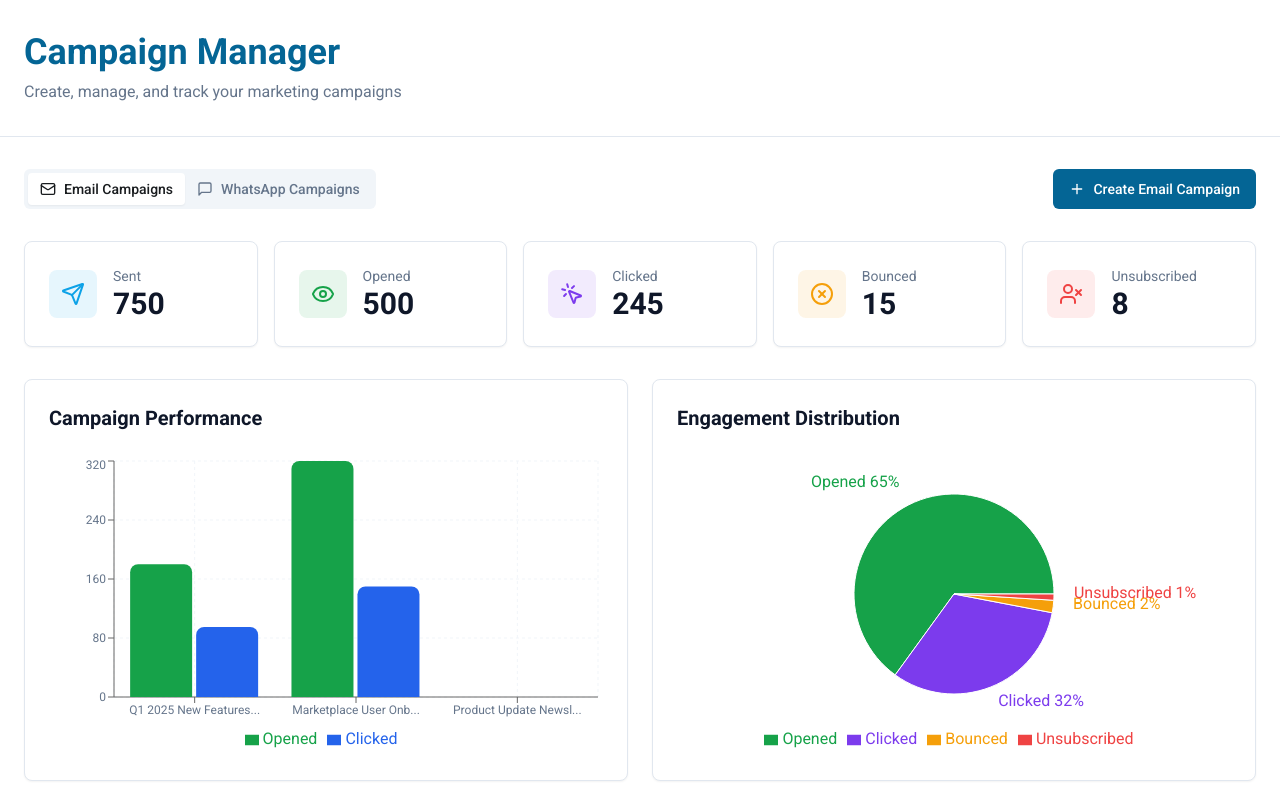
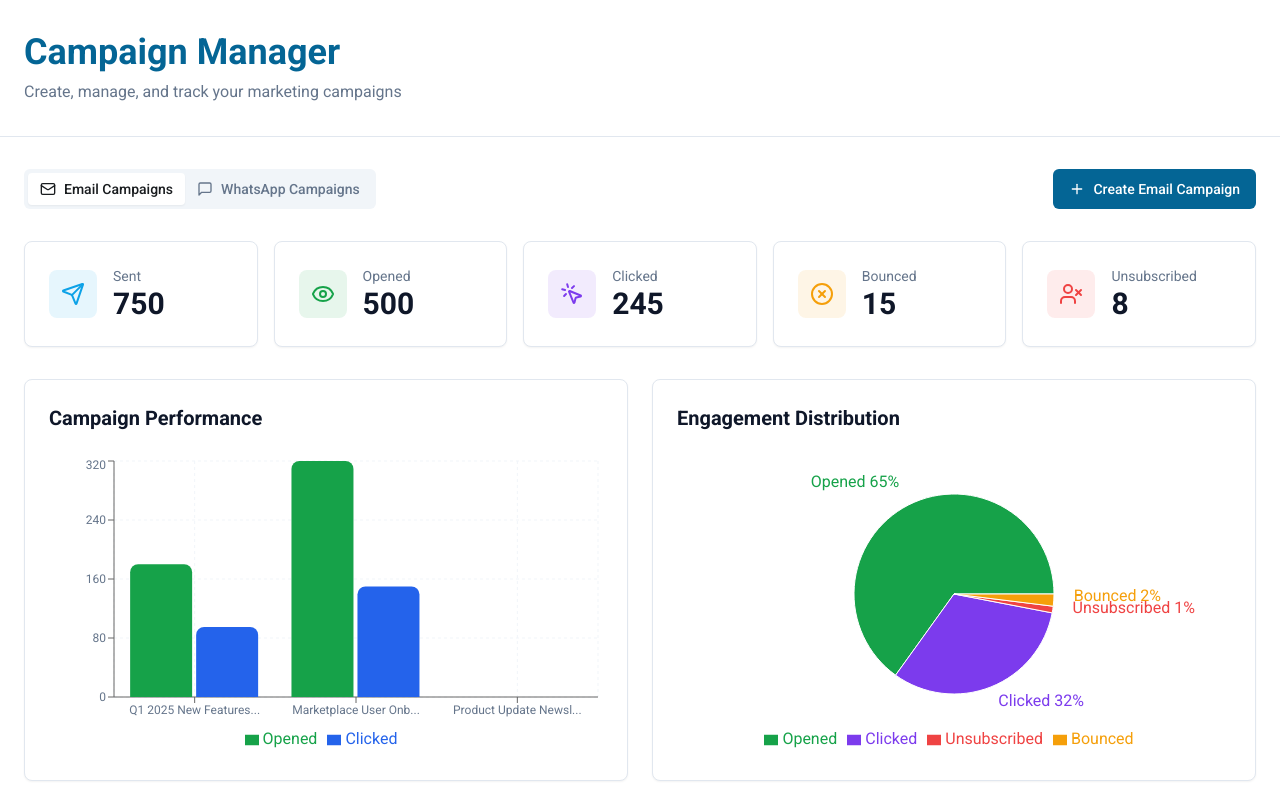
Before and after one commit to ratheesh1978/joyful-campaign-studio, a React (Vite) app: page / in a window 1280 px wide. Shown: the top 800 px of the page. Built offline with nearby package versions, Linux system fonts and the light colour scheme; the HTML template or start-up script is replaced by a standard one.

Commit message:
Fix engagement graph display

```diff
--- a/src/pages/Index.tsx
+++ b/src/pages/Index.tsx
@@ -39,10 +39,10 @@ const Index = () => {
   ];
 
   const engagementData = [
-    { name: "Opened", value: 65, color: "hsl(var(--chart-1))" },
-    { name: "Clicked", value: 32, color: "hsl(var(--chart-3))" },
-    { name: "Bounced", value: 2, color: "hsl(var(--chart-4))" },
-    { name: "Unsubscribed", value: 1, color: "hsl(var(--chart-5))" },
+    { name: "Opened", value: 66.7, color: "hsl(var(--chart-1))" },
+    { name: "Clicked", value: 32.7, color: "hsl(var(--chart-3))" },
+    { name: "Unsubscribed", value: 1.1, color: "hsl(var(--chart-5))" },
+    { name: "Bounced", value: 2.0, color: "hsl(var(--chart-4))" },
   ];
 
   const campaigns = [
```
